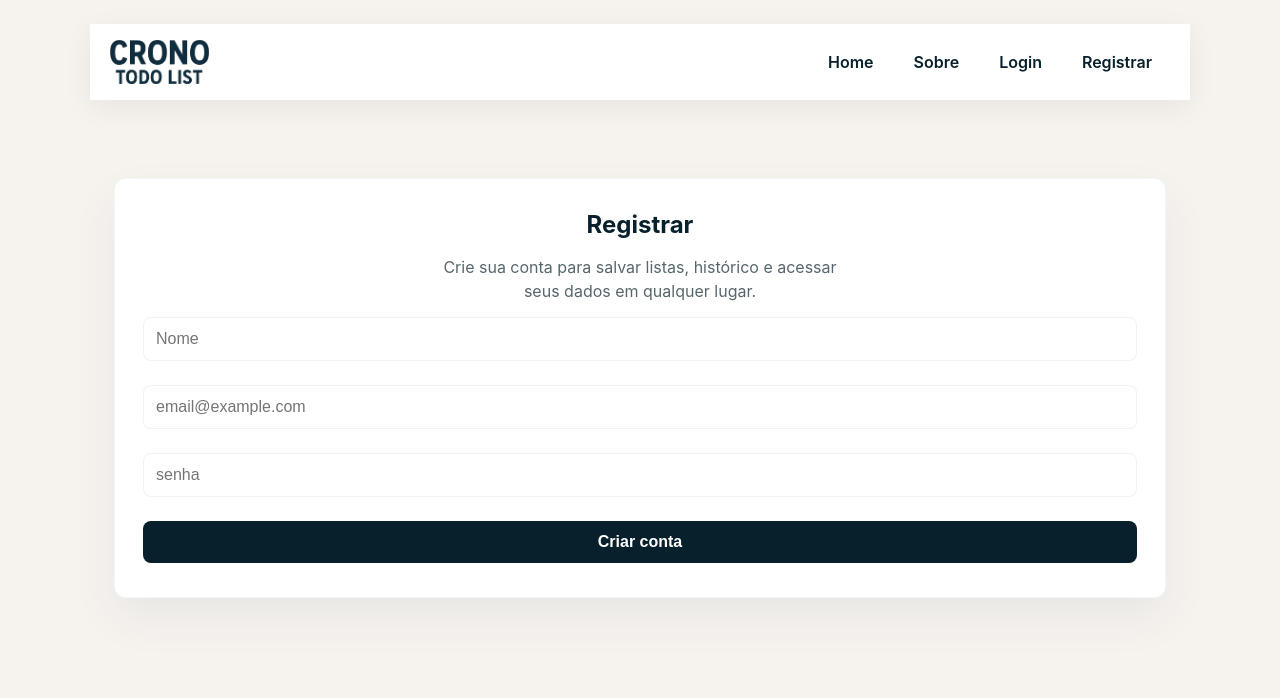
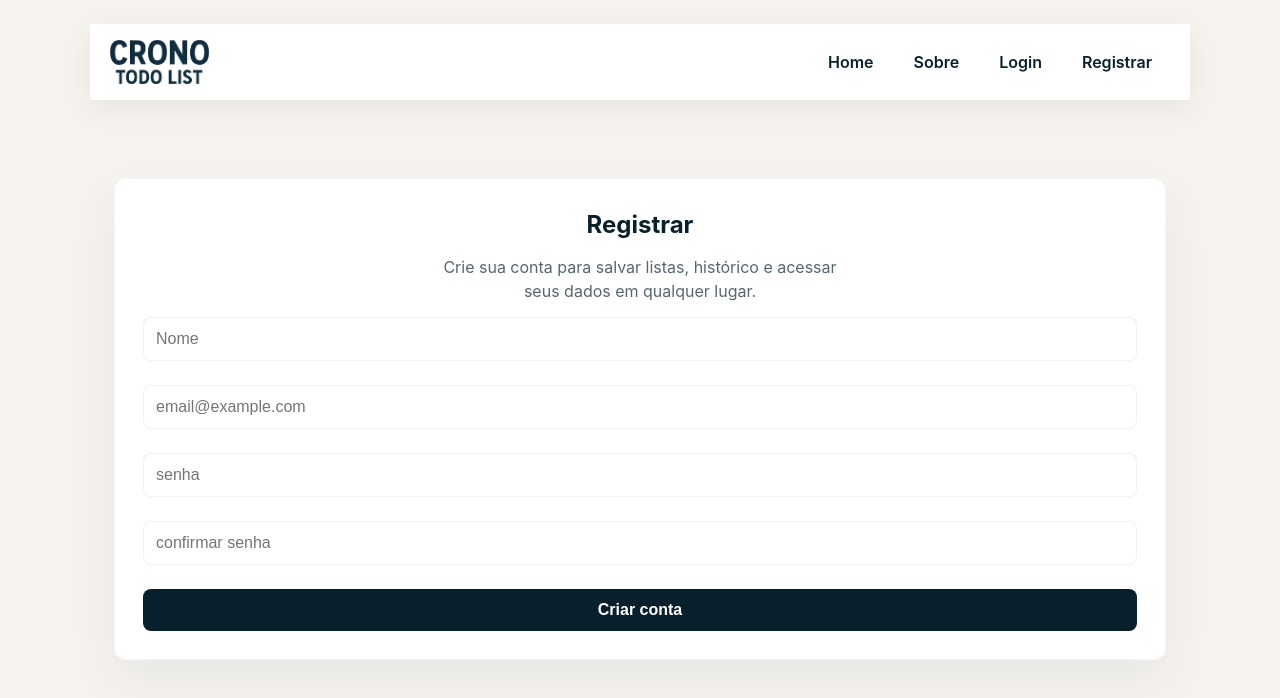
Before and after one commit to euzebiodeveloper/crono-todo-list, a React (Vite) app in the folder frontend/: page /register in a window 1280 px wide. Shown: the top 698 px of the page. Built offline with nearby package versions, Linux system fonts and the light colour scheme; no server answers.

Commit message:
:heavy_plus_sign: nova lib toast

```diff
--- a/frontend/package.json
+++ b/frontend/package.json
@@ -10,7 +10,8 @@
   "dependencies": {
     "react": "^18.2.0",
     "react-dom": "^18.2.0",
-    "react-router-dom": "^6.30.2"
+    "react-router-dom": "^6.30.2",
+    "react-toastify": "^11.0.5"
   },
   "devDependencies": {
     "vite": "^5.0.0"
--- a/frontend/src/main.jsx
+++ b/frontend/src/main.jsx
@@ -2,9 +2,12 @@ import React from 'react'
 import { createRoot } from 'react-dom/client'
 import App from './App'
 import './styles.css'
+import { ToastContainer } from 'react-toastify'
+import 'react-toastify/dist/ReactToastify.css'
 
 createRoot(document.getElementById('root')).render(
 	<React.StrictMode>
 		<App />
+		<ToastContainer position="top-right" autoClose={4000} />
 	</React.StrictMode>
 )
--- a/frontend/src/pages/Atividades.jsx
+++ b/frontend/src/pages/Atividades.jsx
@@ -1,5 +1,5 @@
 import React, { useEffect, useState } from 'react'
-import { fetchTodos, createTodo, updateTodo, deleteTodo } from '../api'
+import { fetchTodos, createTodo, updateTodo, deleteTodo, getMe } from '../api'
 
 export default function Atividades() {
   function hexToRgba(hex, alpha = 1) {
@@ -213,6 +213,22 @@ export default function Atividades() {
     async function load() {
       setLoading(true)
       setErr(null)
+      // ensure user is authenticated; if not, redirect to home
+      const token = localStorage.getItem('token')
+      if (!token) {
+        window.location.href = '/'
+        return
+      }
+      try {
+        const me = await getMe()
+        if (!me || me.error) {
+          window.location.href = '/'
+          return
+        }
+      } catch (e) {
+        window.location.href = '/'
+        return
+      }
       try {
         const t = await fetchTodos()
         setTodos(Array.isArray(t) ? t : [])
--- a/frontend/src/pages/Login.jsx
+++ b/frontend/src/pages/Login.jsx
@@ -1,30 +1,29 @@
 import React, { useState } from 'react'
 import { useNavigate } from 'react-router-dom'
 import { loginUser } from '../api'
+import { toast } from 'react-toastify'
 
 export default function Login({ onAuth }) {
   const [email, setEmail] = useState('')
   const [password, setPassword] = useState('')
-  const [message, setMessage] = useState(null)
   const navigate = useNavigate()
 
   async function handleSubmit(e) {
     e.preventDefault()
-    setMessage(null)
     try {
       const res = await loginUser({ email, password })
       if (res.token) {
         // store token and notify parent
         if (onAuth) onAuth(res.token)
         localStorage.setItem('token', res.token)
-        setMessage('Login realizado com sucesso')
+        toast.success('Login realizado com sucesso')
         navigate('/dashboard')
         return
       }
-      else if (res.error) setMessage(res.error)
-      else setMessage('Resposta inesperada do servidor')
+      else if (res.error) toast.error(res.error)
+      else toast.error('Resposta inesperada do servidor')
     } catch (err) {
-      setMessage('Erro na requisição')
+      toast.error('Erro na requisição')
     }
   }
 
@@ -43,7 +42,7 @@ export default function Login({ onAuth }) {
 
             <button type="submit" className="btn">Entrar</button>
           </form>
-          {message && <p className="message">{message}</p>}
+
         </div>
       </div>
     </div>
--- a/frontend/src/pages/Register.jsx
+++ b/frontend/src/pages/Register.jsx
@@ -1,32 +1,103 @@
 import React, { useState } from 'react'
 import { useNavigate } from 'react-router-dom'
 import { registerUser } from '../api'
+import { toast } from 'react-toastify'
 
 export default function Register({ onAuth }) {
   const [email, setEmail] = useState('')
   const [password, setPassword] = useState('')
+  const [confirmPassword, setConfirmPassword] = useState('')
   const [name, setName] = useState('')
-  const [message, setMessage] = useState(null)
+
   const navigate = useNavigate()
+  function translateField(key) {
+    const map = {
+      name: 'Nome',
+      email: 'Email',
+      password: 'Senha',
+      confirmPassword: 'Confirmação de senha'
+    }
+    return map[key] || key
+  }
+
+  function isValidEmail(email) {
+    if (!email) return false
+    // simple email validation
+    return /^[^\s@]+@[^\s@]+\.[^\s@]+$/.test(String(email).toLowerCase())
+  }
+
+  function isStrongPassword(pw) {
+    if (!pw) return false
+    // min 8 chars, at least 1 lowercase, 1 uppercase, 1 special char
+    return /^(?=.*[a-z])(?=.*[A-Z])(?=.*[^A-Za-z0-9]).{8,}$/.test(pw)
+  }
 
   async function handleSubmit(e) {
     e.preventDefault()
-    setMessage(null)
+
+    // Client-side validation: ensure required fields are filled
+    const missing = []
+    const nameTrim = name && String(name).trim()
+    const emailTrim = email && String(email).trim()
+    const pass = password
+    const confirm = confirmPassword
+
+    if (!nameTrim) missing.push('Nome')
+    if (!emailTrim) missing.push('Email')
+    if (!pass || !String(pass).trim()) missing.push('Senha')
+    if (!confirm || !String(confirm).trim()) missing.push('Confirmação de senha')
+
+    if (missing.length > 0) {
+      toast.error(`Por favor preencha os seguintes campos: ${missing.join(', ')}`)
+      return
+    }
+
+    // Format/length validations
+    if (!isValidEmail(emailTrim)) {
+      toast.error('Email inválido')
+      return
+    }
+
+    if (String(nameTrim).length < 2) {
+      toast.error('Nome deve ter pelo menos 2 caracteres')
+      return
+    }
+
+    if (!isStrongPassword(pass)) {
+      toast.error('Senha deve ter no mínimo 8 caracteres e incluir pelo menos uma letra maiúscula, uma minúscula e um caractere especial')
+      return
+    }
+
+    // Password match validation
+    if (pass !== confirm) {
+      toast.error('As senhas não coincidem')
+      return
+    }
+
     try {
       const res = await registerUser({ name, email, password })
       if (res.user && res.token) {
         if (onAuth) onAuth(res.token)
         localStorage.setItem('token', res.token)
-        setMessage('Cadastro realizado com sucesso')
+        toast.success('Cadastro realizado com sucesso')
         navigate('/dashboard')
         return
       } else if (res.error) {
-        setMessage(res.error)
+        // If server provides an array of missing fields, translate them
+        if (res.missingFields && Array.isArray(res.missingFields)) {
+          const labels = res.missingFields.map(f => translateField(f)).join(', ')
+          toast.error(`Por favor preencha os seguintes campos: ${labels}`)
+        } else if (typeof res.error === 'string' && /missing/i.test(res.error)) {
+          // Generic server message mentioning missing fields
+          toast.error('Por favor preencha os campos obrigatórios.')
+        } else {
+          toast.error(res.error)
+        }
       } else {
-        setMessage('Resposta inesperada do servidor')
+        toast.error('Resposta inesperada do servidor')
       }
     } catch (err) {
-      setMessage('Erro na requisição')
+      toast.error('Erro na requisição')
     }
   }
 
@@ -36,19 +107,22 @@ export default function Register({ onAuth }) {
         <div className="auth-card">
           <h2>Registrar</h2>
           <p className="muted">Crie sua conta para salvar listas, histórico e acessar seus dados em qualquer lugar.</p>
-          <form onSubmit={handleSubmit} className="auth-form">
+          <form onSubmit={handleSubmit} className="auth-form" noValidate>
             <label className="visually-hidden" htmlFor="name">Nome</label>
-            <input id="name" placeholder="Nome" value={name} onChange={e => setName(e.target.value)} />
+            <input id="name" placeholder="Nome" value={name} onChange={e => setName(e.target.value)} required minLength={2} />
 
             <label className="visually-hidden" htmlFor="reg-email">Email</label>
-            <input id="reg-email" type="email" placeholder="email@example.com" value={email} onChange={e => setEmail(e.target.value)} />
+            <input id="reg-email" type="email" placeholder="email@example.com" value={email} onChange={e => setEmail(e.target.value)} required />
 
             <label className="visually-hidden" htmlFor="reg-password">Senha</label>
-            <input id="reg-password" type="password" placeholder="senha" value={password} onChange={e => setPassword(e.target.value)} />
+            <input id="reg-password" type="password" placeholder="senha" value={password} onChange={e => setPassword(e.target.value)} required minLength={8} />
+
+            <label className="visually-hidden" htmlFor="reg-confirm-password">Confirmar senha</label>
+            <input id="reg-confirm-password" type="password" placeholder="confirmar senha" value={confirmPassword} onChange={e => setConfirmPassword(e.target.value)} required minLength={8} />
 
             <button type="submit" className="btn">Criar conta</button>
           </form>
-          {message && <p className="message">{message}</p>}
+
         </div>
       </div>
     </div>
```
Also changed, not shown: 1 other file (tests, documents, lock files or other folders).
